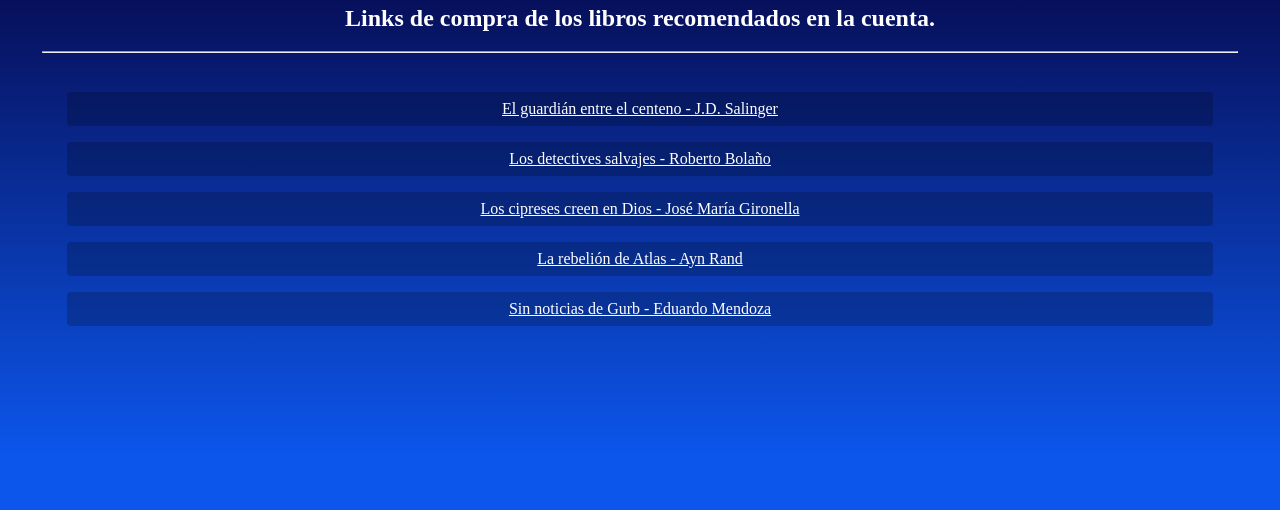
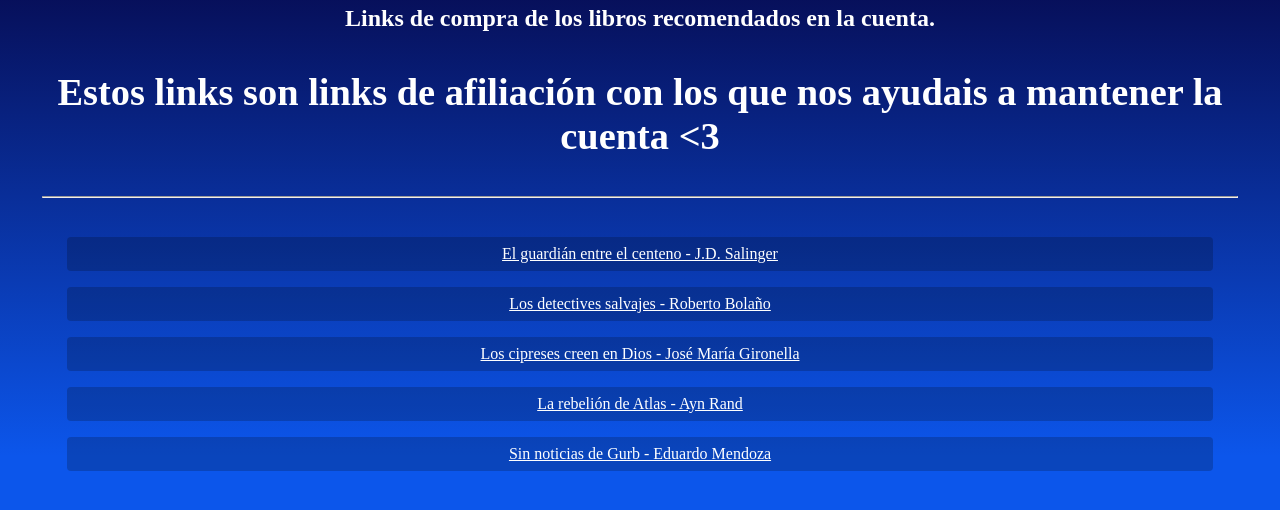
Before and after one commit to LaLibreriadeGuardia/directorio, a plain HTML site: page index.html in a window 1280 px wide. Shown: the part 144-654 px from the top of the page. Drawn offline with Linux system fonts and the light colour scheme.

Commit message:
Update index.html

```diff
--- a/index.html
+++ b/index.html
@@ -11,6 +11,7 @@
     <div id="panel">
 <h1>La librería de guardia</h1>
 <h2>Links de compra de los libros recomendados en la cuenta.</h2>
+<h3>Estos links son links de afiliación con los que nos ayudais a mantener la cuenta <3</h3>
 <hr>
 <div id="botonera">
 <div class="boton">
@@ -22,7 +23,7 @@
 <div class="boton">
 <a  href="https://amzn.to/4d2IbdS" target="_blank">Los cipreses creen en Dios - José María Gironella</a>
 </div>
-</div>
+
 <div class="boton">
 <a  href="https://amzn.to/4jG6Qre" target="_blank">La rebelión de Atlas - Ayn Rand</a>
 </div>
```
